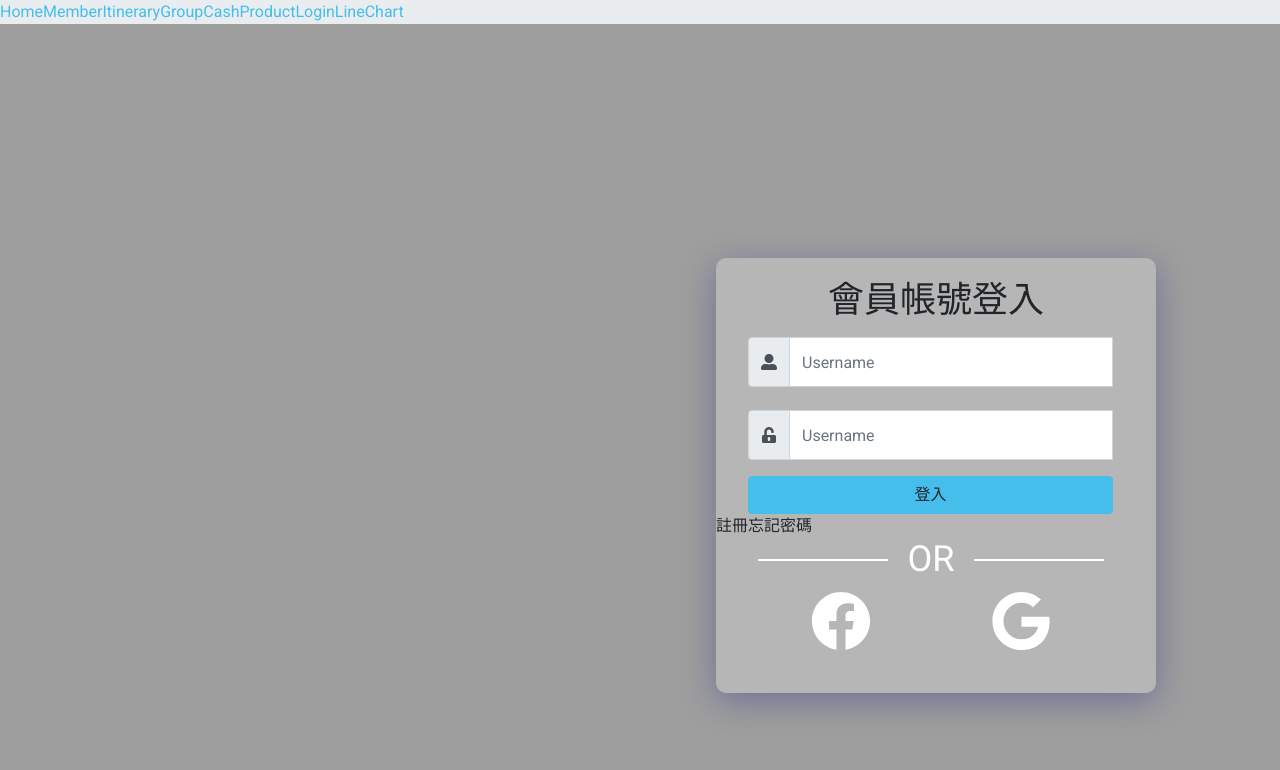
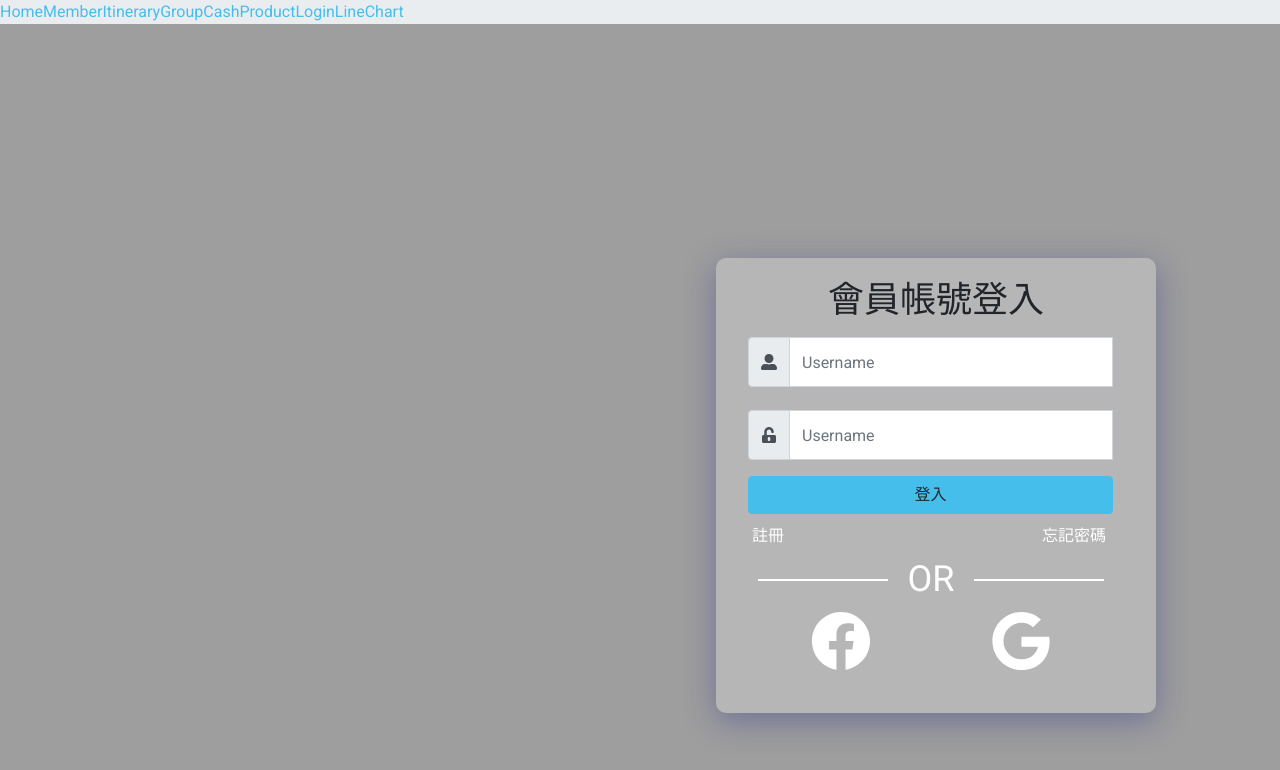
Before and after one commit to wenchiyeh/TripPlanner-Public, a React (Create React App) app: page /login in a window 1280 px wide. Shown: the top 770 px of the page. Built offline with nearby package versions, Linux system fonts and the light colour scheme.

Commit message:
登入scss OK

```diff
--- a/src/pages/Login.js
+++ b/src/pages/Login.js
@@ -64,9 +64,9 @@ function Login(props) {
             <Button type="submit" className="login-btn">
               登入
             </Button>
-            <div className="">
+            <div className="login-samp-text d-flex">
               <span>註冊</span>
-              <span>忘記密碼</span>
+              <span className="login-samp-text-pas">忘記密碼</span>
             </div>
             <div className="d-flex login-line-center">
               <span className="login-line"></span>
--- a/src/style/login.scss
+++ b/src/style/login.scss
@@ -69,3 +69,15 @@
         height: 60px;
     }
 }
+.login-samp-text{
+    margin-left: 16px;
+    color: #ffffff;
+    span{
+        // text-align:left;
+        margin:10px 20px;
+    }
+}
+.login-samp-text-pas{
+    position: absolute;
+    right: 30px;
+}
```
